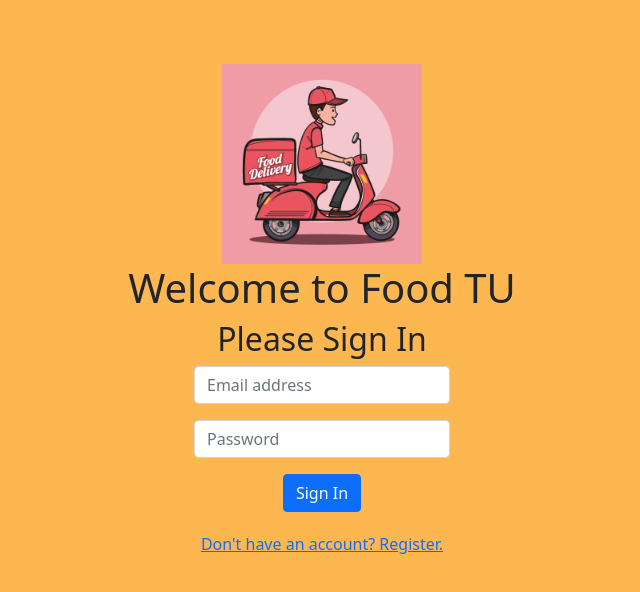
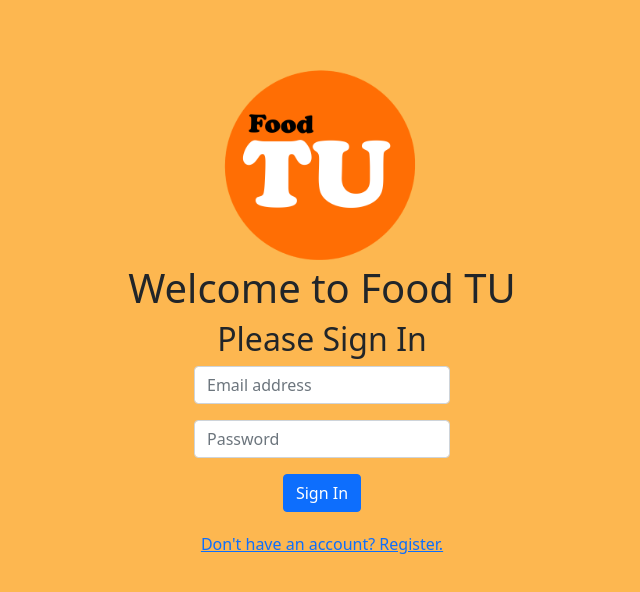
Before and after one commit to siny2000/food-tu-project, a Vue app: page / in a window 1280 px wide. Shown: the top 592 px of the page, without its empty margins (318-958 px from the left). Built offline with nearby package versions, Linux system fonts and the light colour scheme; no server answers.

Commit message:
เป่นโลโก้

```diff
--- a/src/components/Choosestore.vue
+++ b/src/components/Choosestore.vue
@@ -5,7 +5,7 @@
       <h1>Food</h1>
       <!-- <div id="searchWrapper"> -->
       <center>
-        <img src="../assets/exlogofood.png" weight="100px" height="100px" />
+        <img src="../assets/newlogo.png" weight="150px" height="150px" />
       </center>
       <!-- <br />
         <input
--- a/src/components/HelloWorld.vue
+++ b/src/components/HelloWorld.vue
@@ -1,6 +1,6 @@
 <template>
   <div class="main" style="margin-top:5%;">
-    <img src="../assets/exlogofood.png" height="200px" w />
+    <img src="../assets/newlogo.png" height="200px" w />
     <h1 id="welcome">{{ msg }}</h1>
     <h2>Please Sign In</h2>
 
--- a/src/views/Register.vue
+++ b/src/views/Register.vue
@@ -4,7 +4,7 @@
     class="container text-center"
     style="padding-top:5%;padding-left:25%;padding-right:25%;"
   >
-    <img src="../assets/exlogofood.png" height="200px" w />
+    <img src="../assets/newlogo.png" height="200px" w />
     <h1>Register</h1>
     <div class="row">
       <form @submit.prevent="register">
```
Also changed, not shown: src/assets/newlogo.png (added).
